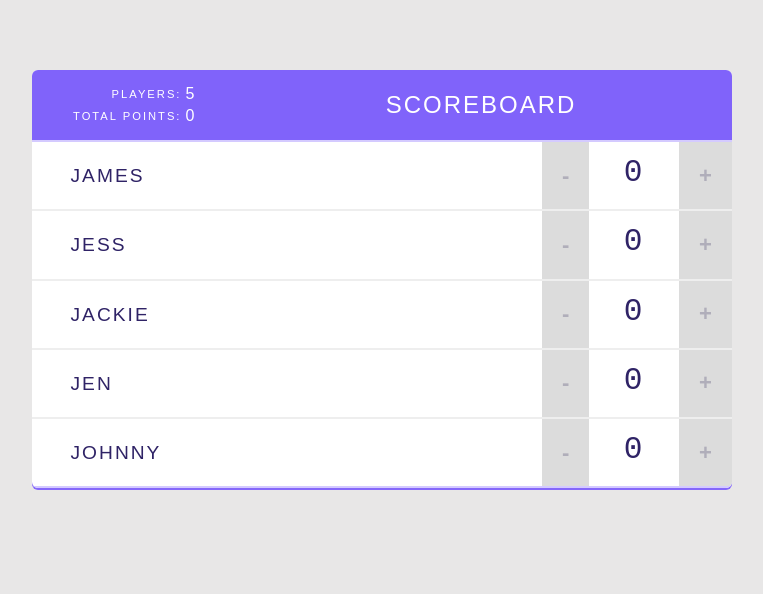
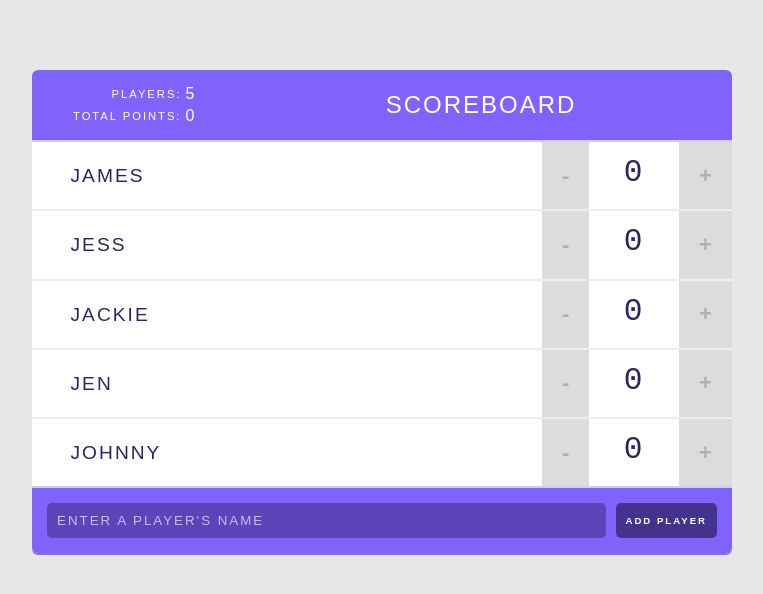
Before and after one commit to yyamakawa41/ScoreboardProjectReact, a React (Create React App) app: page / in a window 1280 px wide. Shown: the top 594 px of the page, without its empty margins (258-1021 px from the left). Built offline with nearby package versions, Linux system fonts and the light colour scheme.

Commit message:
Adding Players
Adding Players and passing data
Populating states with Previous States utilizing prevState and …
(spread handler)

```diff
--- /dev/null
+++ b/src/components/AddPlayerForm.js
@@ -0,0 +1,38 @@
+import React, { Component } from 'react';
+
+class AddPlayerForm extends Component{
+
+    state = {
+        value: ''
+    };
+
+    handleValueChange = (e) => {
+        this.setState({value: e.target.value });
+    }
+
+    handleSubmit = (e) => {
+        e.preventDefault();
+        this.props.addPlayer(this.state.value);
+        this.setState({value: ''});
+    }
+
+    render () {
+        return (
+            <form onSubmit={this.handleSubmit}>
+                <input
+                    type="text"
+                    value={this.state.value}
+                    onChange={this.handleValueChange}
+                    placeholder="Enter a player's name"
+                />
+
+                <input
+                    type="submit"
+                    value="Add Player"
+                />
+            </form>
+        );
+    }
+}
+
+export default AddPlayerForm;
--- a/src/components/App.js
+++ b/src/components/App.js
@@ -1,6 +1,7 @@
 import React, {Component} from 'react';
 import Header from './Header';
 import Player from './Player';
+import AddPlayerForm from './AddPlayerForm';
 
 
 class App extends Component {
@@ -34,10 +35,28 @@
     ]
   };
 
+  // player id counter
+  prevPlayerId = 5;
+
   handleScoreChange = (index, delta) => {
     this.setState( prevState => ({
       score: prevState.players[index].score += delta
     }));
+  }
+
+  handleAddPlayer = (name) =>{
+    this.setState( prevState => {
+      return {
+        players: [
+          ...prevState.players,
+          {
+            name,
+            score: 0,
+            id: this.prevPlayerId+=1
+          }
+        ]
+      };
+    });
   }
 
   handleRemovePlayer = (id) => {
@@ -68,6 +87,8 @@
             removePlayer={this.handleRemovePlayer}
           />
         )}
+
+        <AddPlayerForm addPlayer={this.handleAddPlayer}/>
       </div>
     );
   }
```
